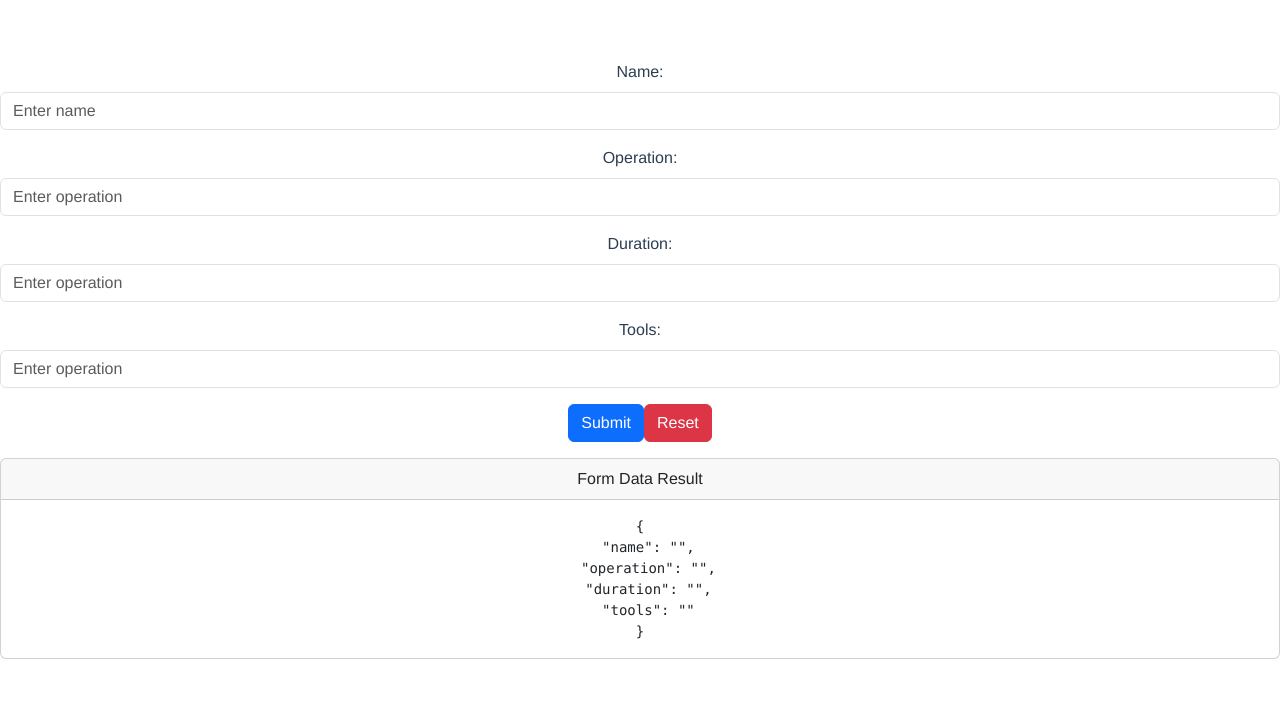
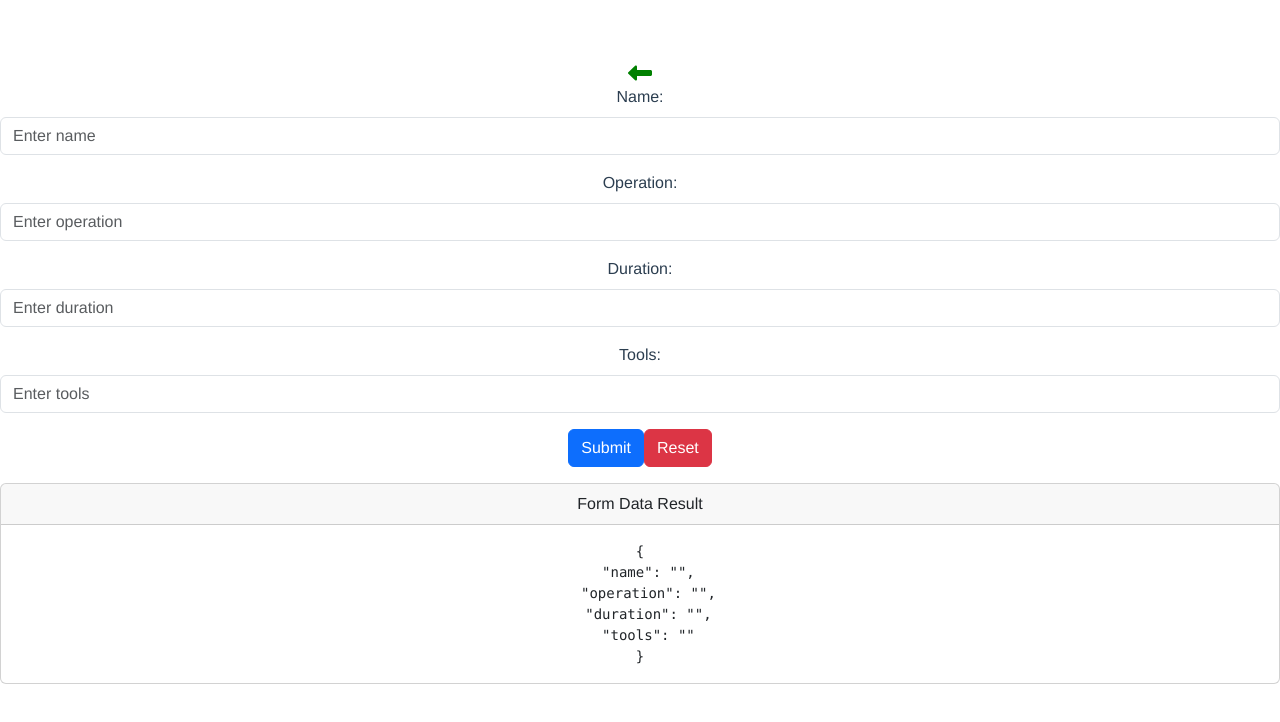
Before and after one commit to soyUnaGata/prefcards-vue, a Vue app: page /card-add in a window 1280 px wide. Shown: the top 722 px of the page. Built offline with nearby package versions, Linux system fonts and the light colour scheme.

Commit message:
implement add-card

```diff
--- a/src/components/AddCard.vue
+++ b/src/components/AddCard.vue
@@ -14,9 +14,11 @@ const show = ref(true)
 
 const saveCard = async (event) => {
   event.preventDefault()
-  alert(JSON.stringify(prefCard.value))
-await PrefCardsService.addPrefCard(prefCard.value);
-
+try {
+  await PrefCardsService.addPrefCard(prefCard.value);
+}catch(error) {
+    console.log(error);
+}
 }
 
 const onReset = async (event) => {
@@ -32,6 +34,13 @@ const onReset = async (event) => {
 </script>
 
 <template>
+
+  <RouterLink :to="{name: 'cards'}">
+    <svg width="24" height="24" viewBox="0 0 512 512" xmlns="http://www.w3.org/2000/svg" fill="green">
+      <path d="M177.5 414c-8.8 3.8-19 2-26-4.6l-144-136C2.7 268.9 0 262.6 0 256s2.7-12.9 7.5-17.4l144-136c7-6.6 17.2-8.4 26-4.6s14.5 12.5 14.5 22v72h288c17.7 0 32 14.3 32 32v64c0 17.7-14.3 32-32 32H192v72c0 9.6-5.7 18.2-14.5 22z"/>
+    </svg>
+  </RouterLink>
+
   <div>
     <b-form @submit="saveCard" @reset="onReset" v-if="show">
       <b-form-group
@@ -60,7 +69,7 @@ const onReset = async (event) => {
         <b-form-input
             id="input-2"
             v-model="prefCard.duration"
-            placeholder="Enter operation"
+            placeholder="Enter duration"
             required
         ></b-form-input>
       </b-form-group>
@@ -69,7 +78,7 @@ const onReset = async (event) => {
         <b-form-input
             id="input-2"
             v-model="prefCard.tools"
-            placeholder="Enter operation"
+            placeholder="Enter tools"
             required
         ></b-form-input>
       </b-form-group>
```
